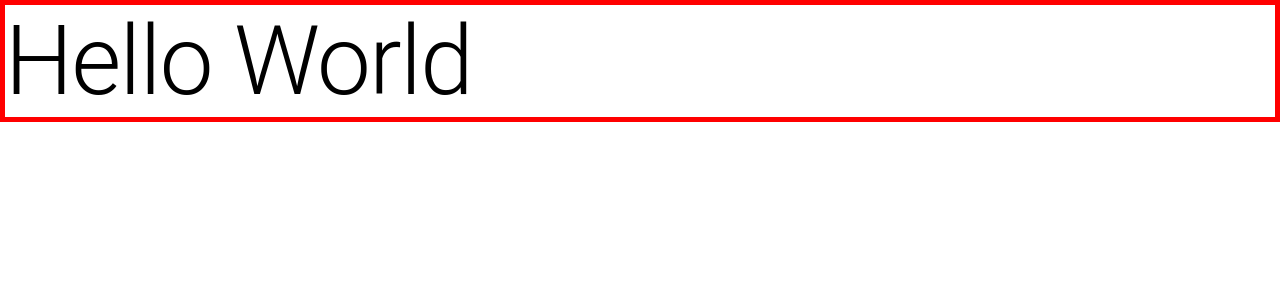
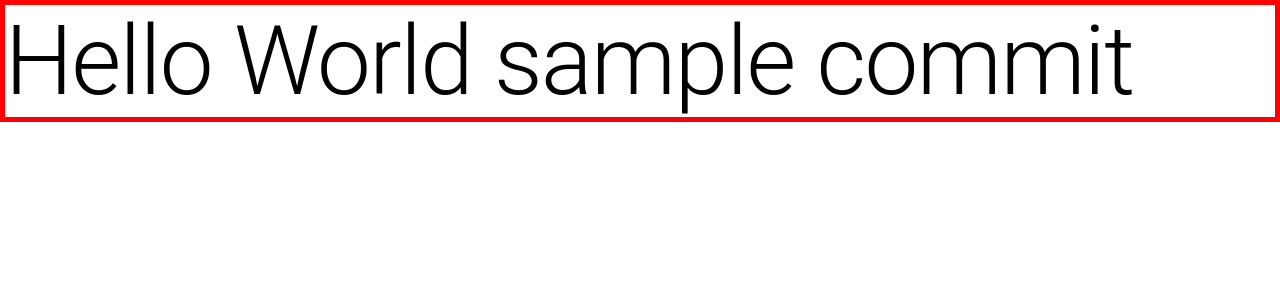
Before and after one commit to LiwanagErickson/Online_Game_Cataloging_and_Database-MyGameDex, a Next.js app: page / in a window 1280 px wide. Shown: the top 300 px of the page. Built offline with nearby package versions, Linux system fonts and the light colour scheme.

Commit message:
test commit

```diff
--- a/pages/index.js
+++ b/pages/index.js
@@ -5,7 +5,7 @@ export default function index() {
  return (
   <Box component="span" sx={{border: '5px solid red', display: 'flex'}}>
       <Typography variant="h1" component="h1">
-        Hello World
+        Hello World sample commit
       </Typography>
     </Box>
  );
```
